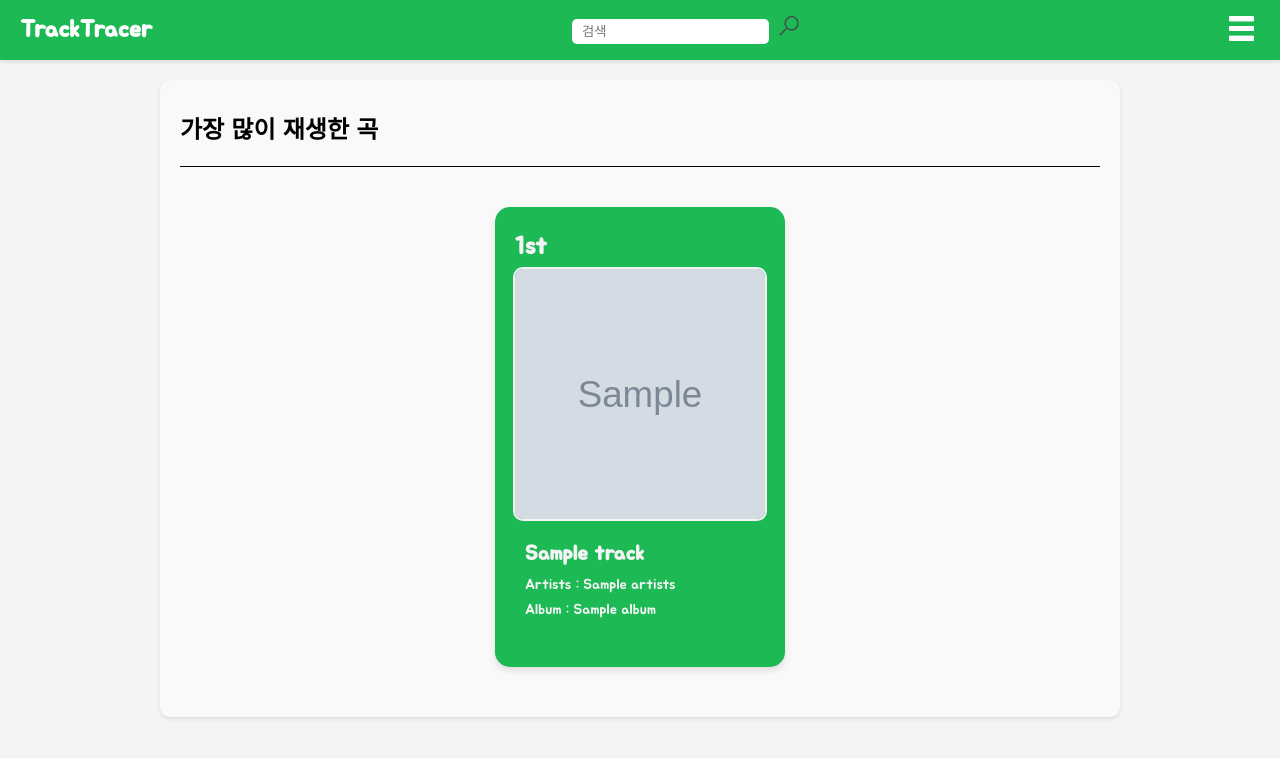
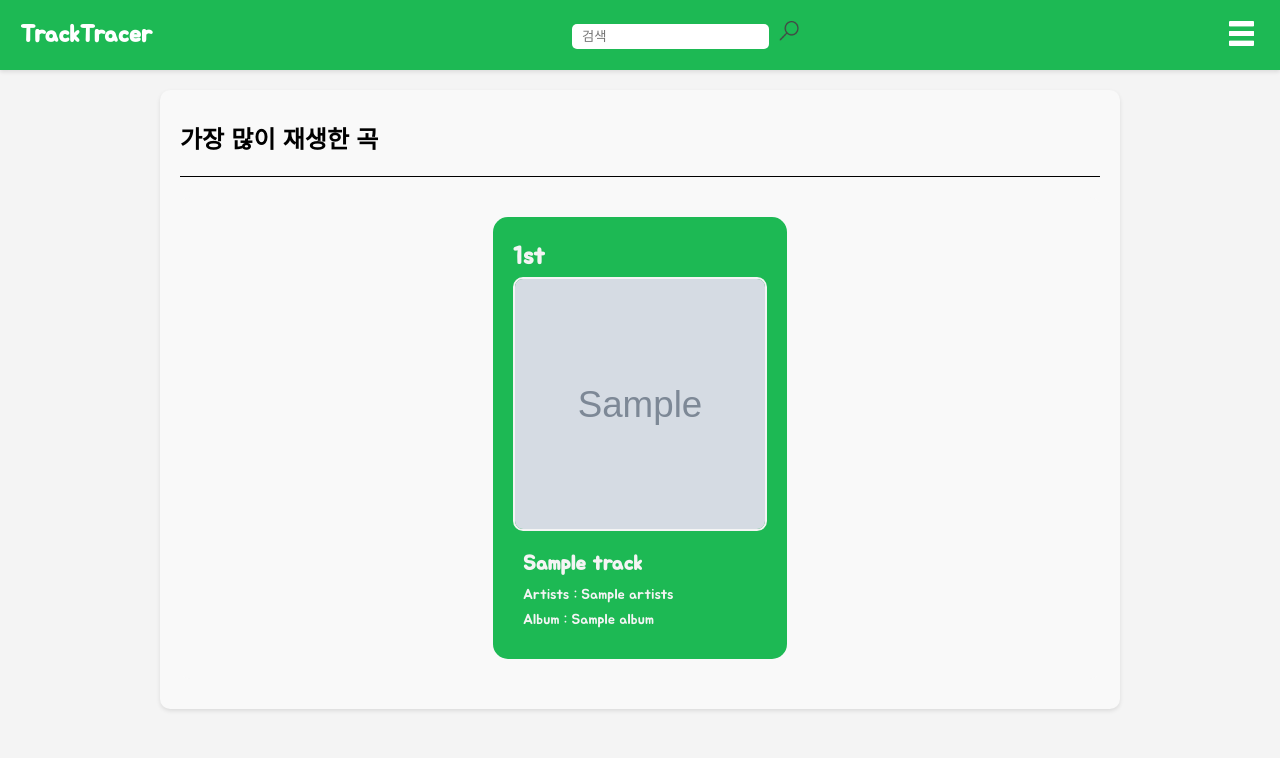
Before and after one commit to busker362/TrackTracer, a Flask app: template frontend/templates/home.html in a window 1280 px wide. Shown: the top 758 px of the page. Run offline with Flask 3, Linux system fonts and the light colour scheme; the template is opened without the code that fills it: most values are stand-ins (such as "Sample title", 1, 10 or a date in 2020); grey boxes marked "Sample" are stand-in pictures; parts of the project's set-up code (start-up, migrations or seed data) failed here and were passed over.

Commit message:
화면 축소시 생기는 css오류 수정

```diff
--- a/frontend/static/style.css
+++ b/frontend/static/style.css
@@ -13,7 +13,7 @@ body {
     padding: 10px 20px;
     color: white;
     box-shadow: 0 2px 4px rgba(0, 0, 0, 0.1);
-    height: 40px;
+    height: 50px;
 }
 
 .logo h1 {
@@ -64,6 +64,9 @@ body {
     box-shadow: 0 2px 4px rgba(0, 0, 0, 0.1);
     border-radius: 10px;
     box-sizing: border-box;
+    overflow: hidden; /* 넘치는 콘텐츠를 숨김 */
+    max-width: 100%; /* 콘텐츠 너비 제한 */
+    box-sizing: border-box; /* 패딩 포함 */
 }
 
 
@@ -207,26 +210,27 @@ iframe {
 
 .track-list {
     display: flex;
+    flex-wrap: nowrap;
     gap: 20px;
-    justify-content: center;
+    justify-content: flex-start;
     align-items: flex-start;
+    overflow-x: auto;
     padding: 10px;
     box-sizing: border-box;
 }
 
 .track-card {
+    flex: 0 0 auto;
+    min-width: 200px;
+    max-width: 300px;
+    height: auto;
     background-color: #1DB954;
     border-radius: 15px;
     padding: 20px;
-    width: 250px;
-    height: 420px;
     display: flex;
     flex-direction: column;
-    justify-content: flex-start;
-    box-shadow: 0 4px 6px rgba(0, 0, 0, 0.1);
-    transition: transform 0.2s, box-shadow 0.2s;
+    justify-content: space-between;
 }
-
 
 .rank {
     color: #f4f4f4;
```
